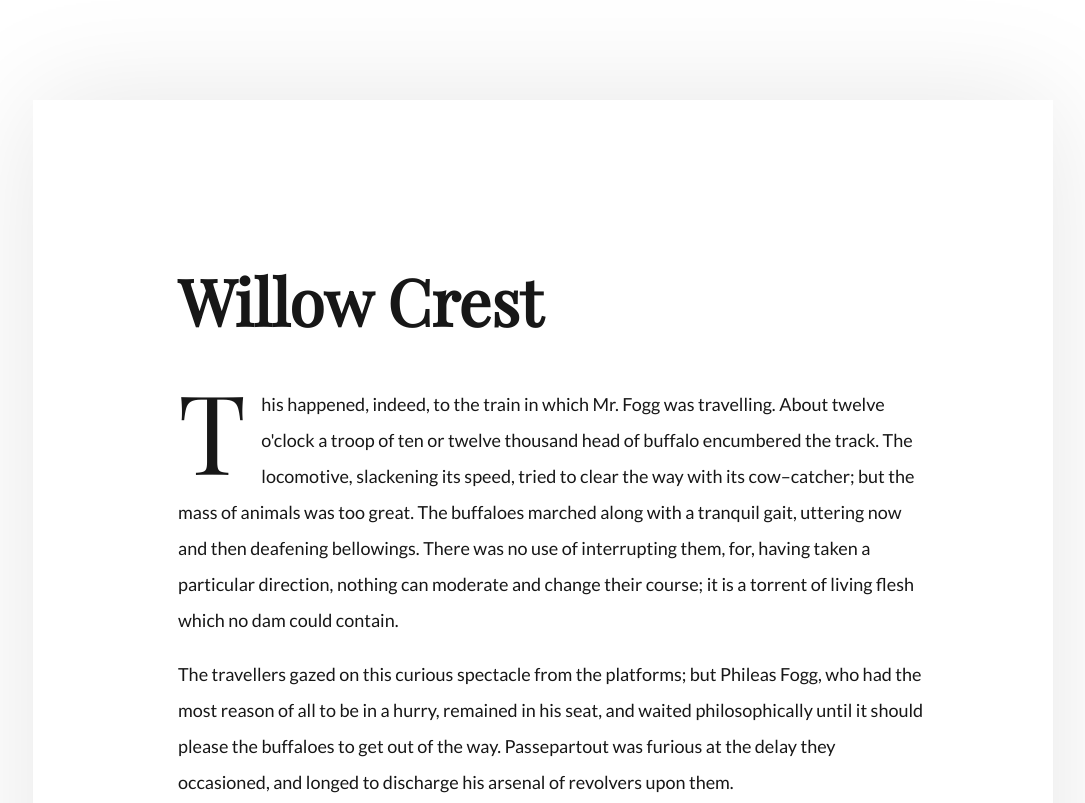
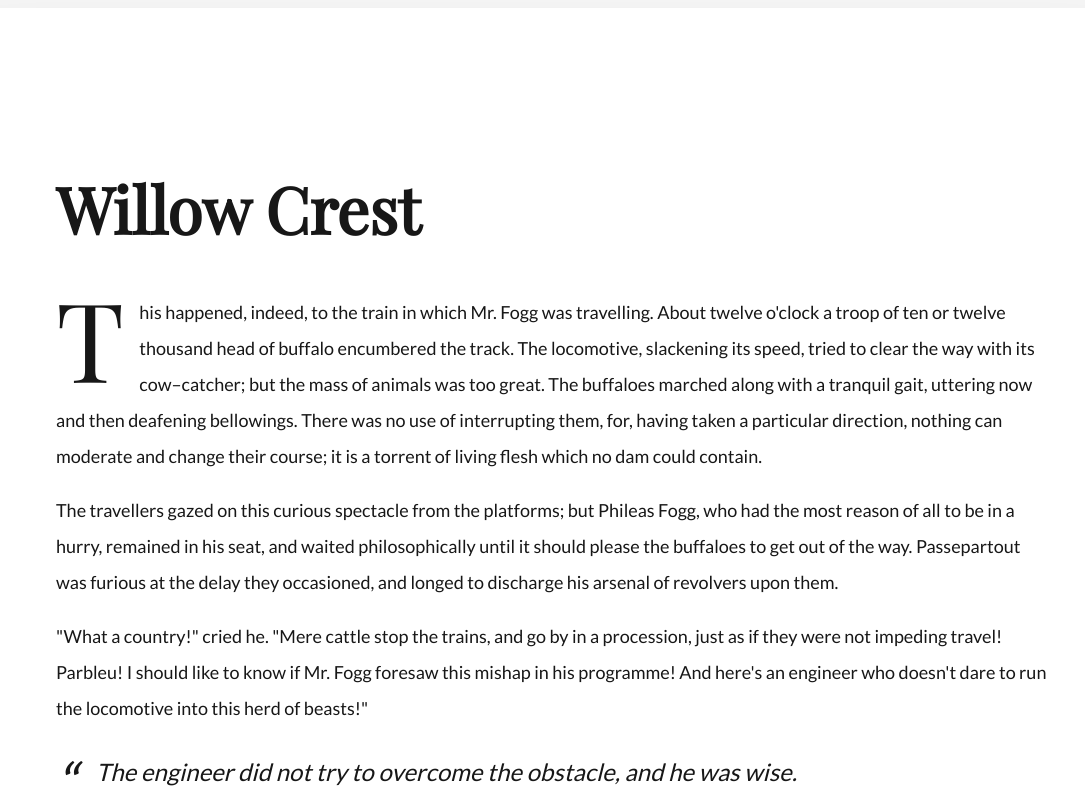
Before and after one commit to codeinaM/day25, a plain HTML site: page index.html in a window 1280 px wide. Shown: the top 803 px of the page, without its empty margins (97-1182 px from the left). Drawn offline with nearby package versions, Linux system fonts and the light colour scheme.

Commit message:
Update style.css

```diff
--- a/css/style.css
+++ b/css/style.css
@@ -16,7 +16,6 @@ html {
 body {
 	font: 400 18px/2 "Lato", Arial, sans-serif;
 	color: #171717;
-	margin: 100px 130px;
 	padding: 0 123px 0 140px;
 	text-decoration: thin;
 	border: solid .3em #fff;
@@ -28,7 +27,7 @@ body {
 	text-decoration: thin;
 	padding: 110px 0 0 0;
 	margin-bottom: 31px;
-	margin: 0;
+	margin: 0 auto;
 }
 .ba-letter:first-letter {
 	font: 400 110px/0.8 "Playfair Display", Georgia, serif;
```
